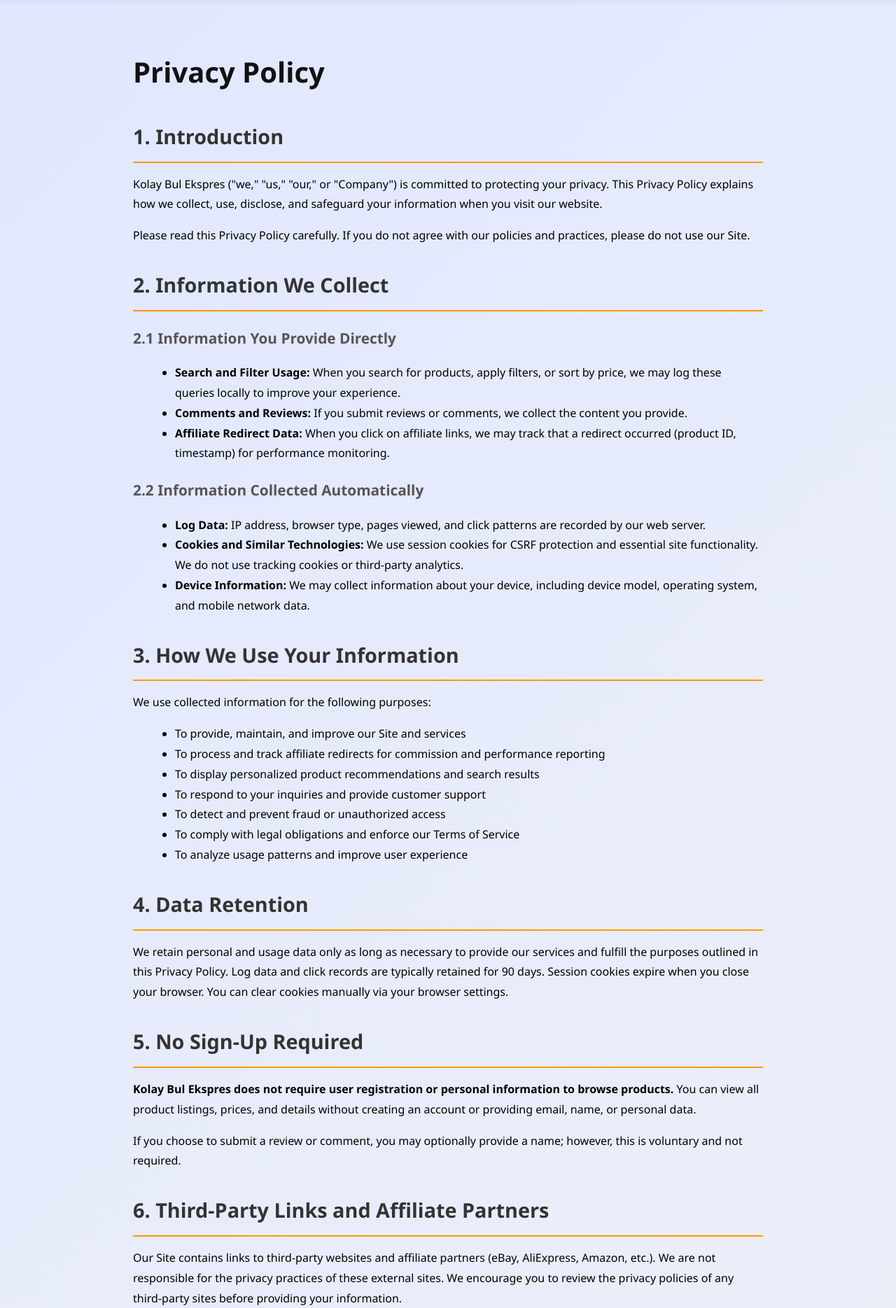
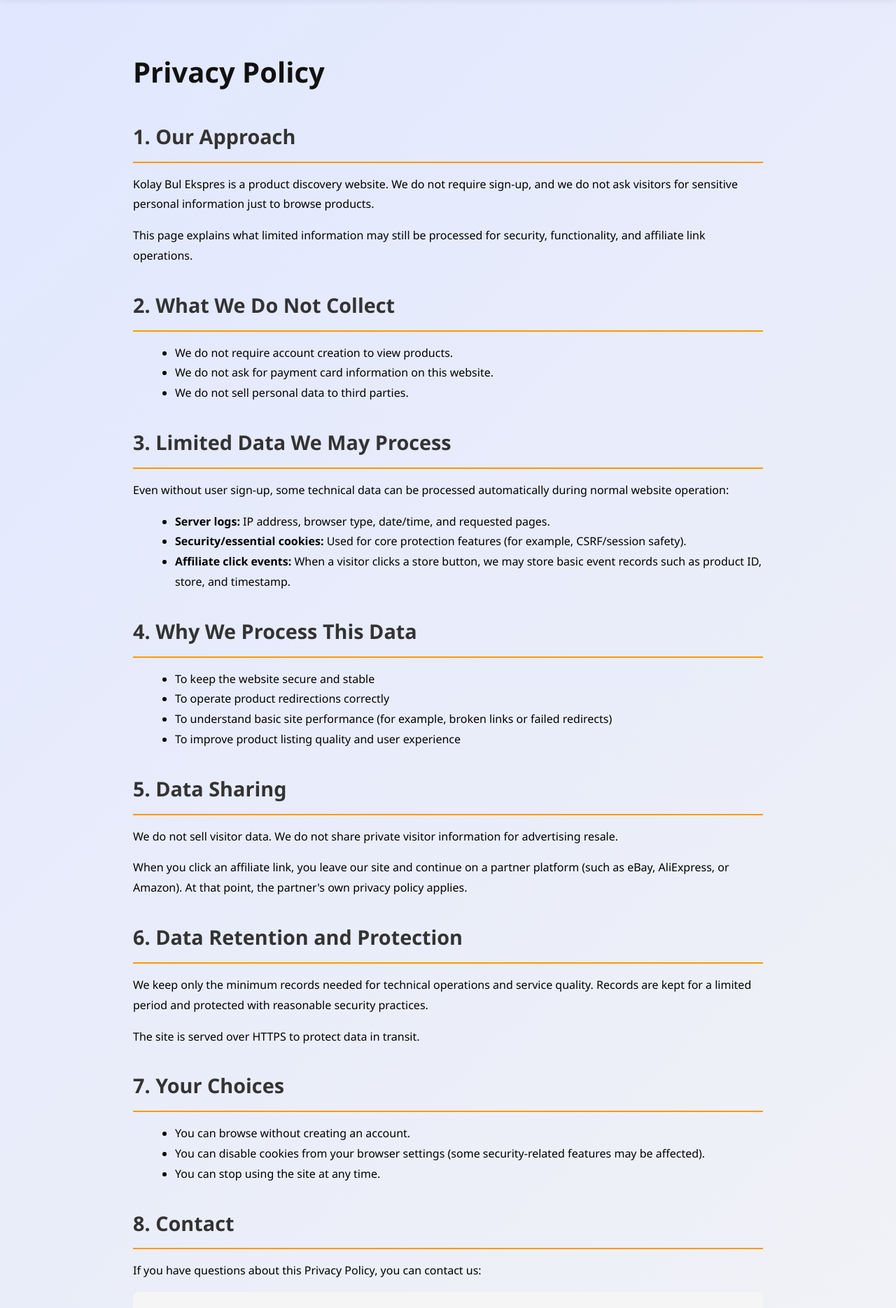
Before and after one commit to simyaci1980/alibaba, a Django app: page /privacy-policy/ in a window 1280 px wide. Shown: the part 64-1933 px from the top of the page at 70% size. Run offline with Django 5.2, Linux system fonts and the light colour scheme.

Commit message:
Simplify privacy policy wording for minimal data collection

```diff
--- a/urunler/templates/urunler/privacy_policy.html
+++ b/urunler/templates/urunler/privacy_policy.html
@@ -8,136 +8,90 @@
     <h1 style="font-size: 2.5em; margin-bottom: 30px; color: #111;">Privacy Policy</h1>
 
     <section style="margin-bottom: 30px;">
-        <h2 style="font-size: 1.8em; margin-bottom: 15px; color: #333; border-bottom: 2px solid #ff9800; padding-bottom: 10px;">1. Introduction</h2>
+        <h2 style="font-size: 1.8em; margin-bottom: 15px; color: #333; border-bottom: 2px solid #ff9800; padding-bottom: 10px;">1. Our Approach</h2>
         <p>
-            Kolay Bul Ekspres ("we," "us," "our," or "Company") is committed to protecting your privacy. This Privacy Policy explains how we collect, use, disclose, and safeguard your information when you visit our website.
+            Kolay Bul Ekspres is a product discovery website. We do not require sign-up, and we do not ask visitors for sensitive personal information just to browse products.
         </p>
         <p>
-            Please read this Privacy Policy carefully. If you do not agree with our policies and practices, please do not use our Site.
+            This page explains what limited information may still be processed for security, functionality, and affiliate link operations.
         </p>
     </section>
 
     <section style="margin-bottom: 30px;">
-        <h2 style="font-size: 1.8em; margin-bottom: 15px; color: #333; border-bottom: 2px solid #ff9800; padding-bottom: 10px;">2. Information We Collect</h2>
-
-        <h3 style="font-size: 1.3em; margin: 20px 0 10px 0; color: #555;">2.1 Information You Provide Directly</h3>
+        <h2 style="font-size: 1.8em; margin-bottom: 15px; color: #333; border-bottom: 2px solid #ff9800; padding-bottom: 10px;">2. What We Do Not Collect</h2>
         <ul style="margin-left: 20px;">
-            <li><strong>Search and Filter Usage:</strong> When you search for products, apply filters, or sort by price, we may log these queries locally to improve your experience.</li>
-            <li><strong>Comments and Reviews:</strong> If you submit reviews or comments, we collect the content you provide.</li>
-            <li><strong>Affiliate Redirect Data:</strong> When you click on affiliate links, we may track that a redirect occurred (product ID, timestamp) for performance monitoring.</li>
-        </ul>
-
-        <h3 style="font-size: 1.3em; margin: 20px 0 10px 0; color: #555;">2.2 Information Collected Automatically</h3>
-        <ul style="margin-left: 20px;">
-            <li><strong>Log Data:</strong> IP address, browser type, pages viewed, and click patterns are recorded by our web server.</li>
-            <li><strong>Cookies and Similar Technologies:</strong> We use session cookies for CSRF protection and essential site functionality. We do not use tracking cookies or third-party analytics.</li>
-            <li><strong>Device Information:</strong> We may collect information about your device, including device model, operating system, and mobile network data.</li>
+            <li>We do not require account creation to view products.</li>
+            <li>We do not ask for payment card information on this website.</li>
+            <li>We do not sell personal data to third parties.</li>
         </ul>
     </section>
 
     <section style="margin-bottom: 30px;">
-        <h2 style="font-size: 1.8em; margin-bottom: 15px; color: #333; border-bottom: 2px solid #ff9800; padding-bottom: 10px;">3. How We Use Your Information</h2>
-        <p>We use collected information for the following purposes:</p>
+        <h2 style="font-size: 1.8em; margin-bottom: 15px; color: #333; border-bottom: 2px solid #ff9800; padding-bottom: 10px;">3. Limited Data We May Process</h2>
+        <p>
+            Even without user sign-up, some technical data can be processed automatically during normal website operation:
+        </p>
         <ul style="margin-left: 20px;">
-            <li>To provide, maintain, and improve our Site and services</li>
-            <li>To process and track affiliate redirects for commission and performance reporting</li>
-            <li>To display personalized product recommendations and search results</li>
-            <li>To respond to your inquiries and provide customer support</li>
-            <li>To detect and prevent fraud or unauthorized access</li>
-            <li>To comply with legal obligations and enforce our Terms of Service</li>
-            <li>To analyze usage patterns and improve user experience</li>
+            <li><strong>Server logs:</strong> IP address, browser type, date/time, and requested pages.</li>
+            <li><strong>Security/essential cookies:</strong> Used for core protection features (for example, CSRF/session safety).</li>
+            <li><strong>Affiliate click events:</strong> When a visitor clicks a store button, we may store basic event records such as product ID, store, and timestamp.</li>
         </ul>
     </section>
 
     <section style="margin-bottom: 30px;">
-        <h2 style="font-size: 1.8em; margin-bottom: 15px; color: #333; border-bottom: 2px solid #ff9800; padding-bottom: 10px;">4. Data Retention</h2>
+        <h2 style="font-size: 1.8em; margin-bottom: 15px; color: #333; border-bottom: 2px solid #ff9800; padding-bottom: 10px;">4. Why We Process This Data</h2>
+        <ul style="margin-left: 20px;">
+            <li>To keep the website secure and stable</li>
+            <li>To operate product redirections correctly</li>
+            <li>To understand basic site performance (for example, broken links or failed redirects)</li>
+            <li>To improve product listing quality and user experience</li>
+        </ul>
+    </section>
+
+    <section style="margin-bottom: 30px;">
+        <h2 style="font-size: 1.8em; margin-bottom: 15px; color: #333; border-bottom: 2px solid #ff9800; padding-bottom: 10px;">5. Data Sharing</h2>
         <p>
-            We retain personal and usage data only as long as necessary to provide our services and fulfill the purposes outlined in this Privacy Policy. Log data and click records are typically retained for 90 days. Session cookies expire when you close your browser. You can clear cookies manually via your browser settings.
+            We do not sell visitor data. We do not share private visitor information for advertising resale.
+        </p>
+        <p>
+            When you click an affiliate link, you leave our site and continue on a partner platform (such as eBay, AliExpress, or Amazon). At that point, the partner's own privacy policy applies.
         </p>
     </section>
 
     <section style="margin-bottom: 30px;">
-        <h2 style="font-size: 1.8em; margin-bottom: 15px; color: #333; border-bottom: 2px solid #ff9800; padding-bottom: 10px;">5. No Sign-Up Required</h2>
+        <h2 style="font-size: 1.8em; margin-bottom: 15px; color: #333; border-bottom: 2px solid #ff9800; padding-bottom: 10px;">6. Data Retention and Protection</h2>
         <p>
-            <strong>Kolay Bul Ekspres does not require user registration or personal information to browse products.</strong> You can view all product listings, prices, and details without creating an account or providing email, name, or personal data.
+            We keep only the minimum records needed for technical operations and service quality. Records are kept for a limited period and protected with reasonable security practices.
         </p>
         <p>
-            If you choose to submit a review or comment, you may optionally provide a name; however, this is voluntary and not required.
+            The site is served over HTTPS to protect data in transit.
         </p>
     </section>
 
     <section style="margin-bottom: 30px;">
-        <h2 style="font-size: 1.8em; margin-bottom: 15px; color: #333; border-bottom: 2px solid #ff9800; padding-bottom: 10px;">6. Third-Party Links and Affiliate Partners</h2>
-        <p>
-            Our Site contains links to third-party websites and affiliate partners (eBay, AliExpress, Amazon, etc.). We are not responsible for the privacy practices of these external sites. We encourage you to review the privacy policies of any third-party sites before providing your information.
-        </p>
-        <p>
-            When you click an affiliate link and are redirected to a partner site, your data transmission is governed by that partner's privacy policy, not ours.
-        </p>
+        <h2 style="font-size: 1.8em; margin-bottom: 15px; color: #333; border-bottom: 2px solid #ff9800; padding-bottom: 10px;">7. Your Choices</h2>
+        <ul style="margin-left: 20px;">
+            <li>You can browse without creating an account.</li>
+            <li>You can disable cookies from your browser settings (some security-related features may be affected).</li>
+            <li>You can stop using the site at any time.</li>
+        </ul>
     </section>
 
     <section style="margin-bottom: 30px;">
-        <h2 style="font-size: 1.8em; margin-bottom: 15px; color: #333; border-bottom: 2px solid #ff9800; padding-bottom: 10px;">7. Security</h2>
+        <h2 style="font-size: 1.8em; margin-bottom: 15px; color: #333; border-bottom: 2px solid #ff9800; padding-bottom: 10px;">8. Contact</h2>
         <p>
-            We implement industry-standard security measures to protect your information from unauthorized access, alteration, disclosure, or destruction. However, no method of transmission over the Internet is 100% secure. We cannot guarantee absolute security of your data.
-        </p>
-        <p>
-            Our Site uses HTTPS encryption to protect data in transit. We do not store credit card or sensitive payment information.
-        </p>
-    </section>
-
-    <section style="margin-bottom: 30px;">
-        <h2 style="font-size: 1.8em; margin-bottom: 15px; color: #333; border-bottom: 2px solid #ff9800; padding-bottom: 10px;">8. Your Rights and Choices</h2>
-        <p>Depending on your location, you may have the following rights:</p>
-        <ul style="margin-left: 20px;">
-            <li><strong>Access:</strong> You may request a copy of the personal data we hold about you.</li>
-            <li><strong>Correction:</strong> You may request that we correct inaccurate or incomplete data.</li>
-            <li><strong>Deletion:</strong> You may request deletion of your data (subject to legal retention requirements).</li>
-            <li><strong>Opt-Out:</strong> You may opt out of non-essential tracking by disabling cookies in your browser settings.</li>
-            <li><strong>Data Portability:</strong> You may request your data in a portable format.</li>
-        </ul>
-        <p>
-            To exercise any of these rights, please contact us at the address provided in the "Contact Us" section below.
-        </p>
-    </section>
-
-    <section style="margin-bottom: 30px;">
-        <h2 style="font-size: 1.8em; margin-bottom: 15px; color: #333; border-bottom: 2px solid #ff9800; padding-bottom: 10px;">9. Children's Privacy</h2>
-        <p>
-            Our Site is not intended for children under the age of 13. We do not knowingly collect personal information from children under 13. If we learn that we have collected personal information from a child under 13, we will delete such information promptly. If you believe we have collected information from a child under 13, please contact us immediately.
-        </p>
-    </section>
-
-    <section style="margin-bottom: 30px;">
-        <h2 style="font-size: 1.8em; margin-bottom: 15px; color: #333; border-bottom: 2px solid #ff9800; padding-bottom: 10px;">10. Changes to This Privacy Policy</h2>
-        <p>
-            We may update this Privacy Policy from time to time to reflect changes in our practices, technology, legal requirements, or other factors. We will notify you of material changes by:
-        </p>
-        <ul style="margin-left: 20px;">
-            <li>Posting the updated Privacy Policy on this page with an updated "Last Updated" date</li>
-            <li>Sending you an email notification if we collect email addresses in the future</li>
-        </ul>
-        <p>
-            Your continued use of the Site after any modifications constitute your acceptance of the updated Privacy Policy.
-        </p>
-    </section>
-
-    <section style="margin-bottom: 30px;">
-        <h2 style="font-size: 1.8em; margin-bottom: 15px; color: #333; border-bottom: 2px solid #ff9800; padding-bottom: 10px;">11. Contact Us</h2>
-        <p>
-            If you have questions, concerns, or requests regarding this Privacy Policy or our privacy practices, please contact us:
+            If you have questions about this Privacy Policy, you can contact us:
         </p>
         <div style="background: #f5f5f5; padding: 20px; border-radius: 8px; margin-top: 15px;">
             <p><strong>Email:</strong> support@kolaybulexpres.com</p>
             <p><strong>Website:</strong> https://www.kolaybulexpres.com/</p>
-            <p style="margin-top: 15px; font-size: 0.95em; color: #666;">We will respond to your inquiry within 30 days. For GDPR and data protection inquiries, please include "Data Privacy Request" in the subject line.</p>
         </div>
     </section>
 
     <section style="margin-bottom: 40px; padding: 20px; background: #fffacd; border-left: 4px solid #ff9800; border-radius: 4px;">
-        <h3 style="margin-top: 0; color: #333;">Summary</h3>
+        <h3 style="margin-top: 0; color: #333;">Quick Summary</h3>
         <p style="margin: 10px 0;">
-            <strong>In short:</strong> Kolay Bul Ekspres respects your privacy. We do not require registration, do not sell your data, do not use intrusive tracking, and provide transparent information about our practices. You can browse our Site freely without providing personal information.
+            <strong>Short version:</strong> You can use this site without account registration. We only process limited technical and operational data needed to run the service safely, and we do not sell visitor data.
         </p>
     </section>
 
```
